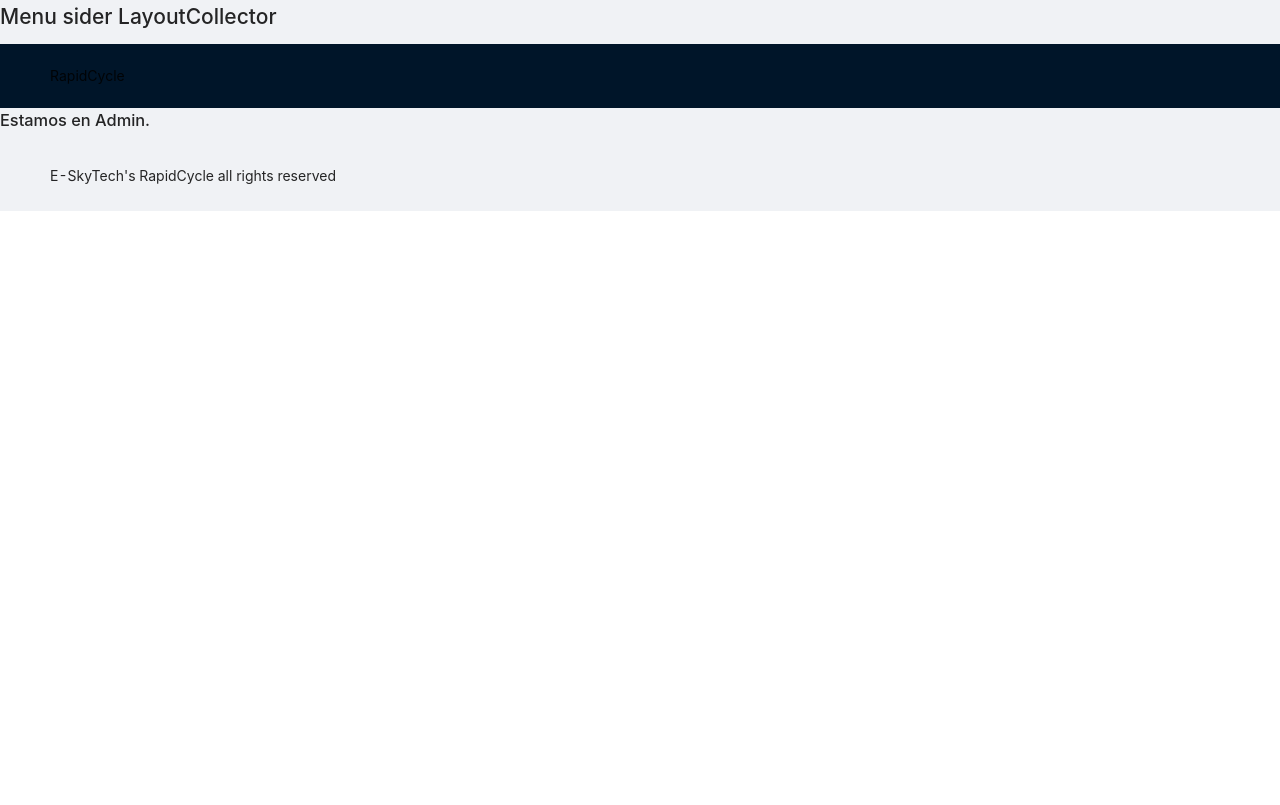
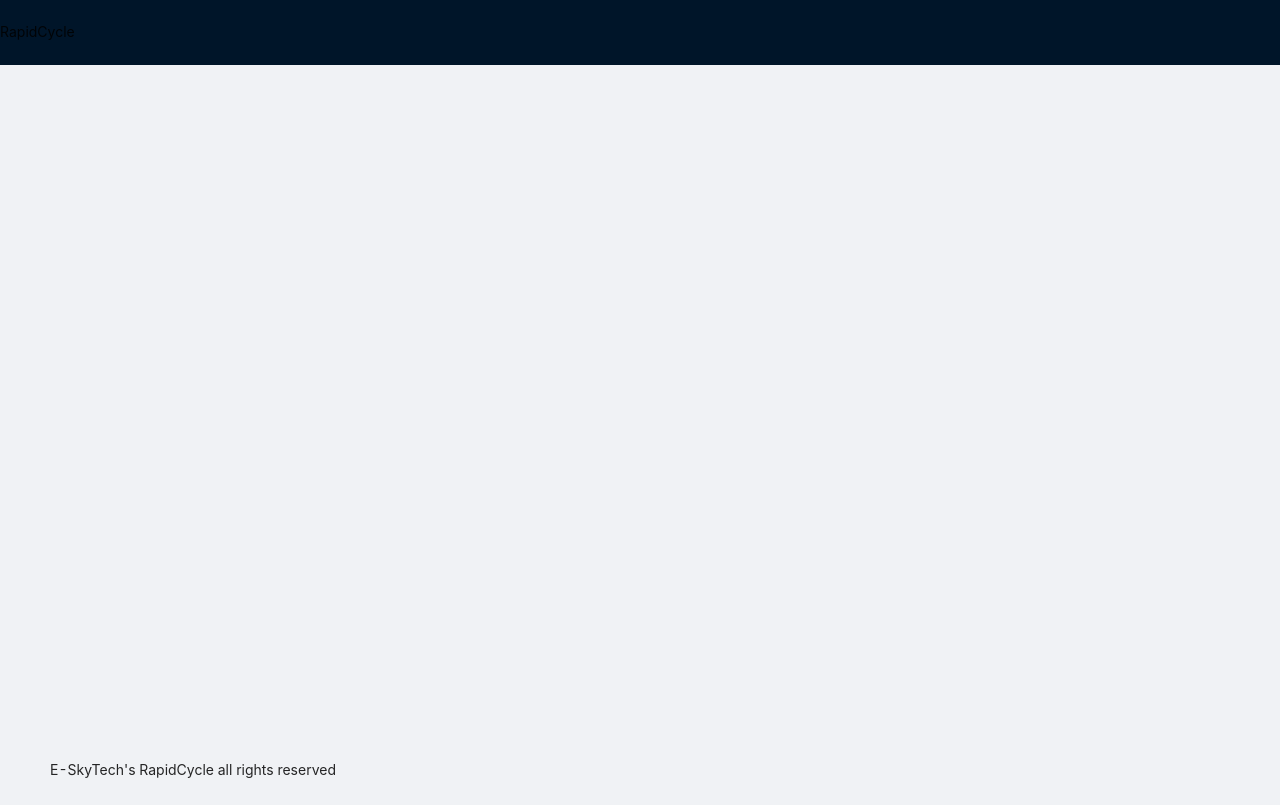
Before and after one commit to RobbCorrea/RapidCycle-Web-App, a React (Create React App) app: page /admin in a window 1280 px wide. Built offline with nearby package versions, Linux system fonts and the light colour scheme.

Commit message:
Add scss to className layoutAdmin

```diff
--- a/public/index.html
+++ b/public/index.html
@@ -9,8 +9,9 @@
       name="description"
       content="Web application for helping users find recyclers in their city and getting paid for their separated wastes."
     />
+    <!--
     <link rel="apple-touch-icon" href="%PUBLIC_URL%/logo192.png" />
-    <!--
+
       manifest.json provides metadata used when your web app is installed on a
       user's mobile device or desktop. See https://developers.google.com/web/fundamentals/web-app-manifest/
     -->
--- a/src/App.js
+++ b/src/App.js
@@ -1,5 +1,5 @@
 import React from "react";
-import { BrowserRouter as Router, Route, Switch } from "react-router-dom";
+import { BrowserRouter as Router, Switch } from "react-router-dom";
 /* import Admin from "./pages/Admin";
 import AdminHome from "./pages/Admin";
 import SignIn from "./pages/Admin/SignIn.js";
--- a/src/layouts/LayoutCollector.js
+++ b/src/layouts/LayoutCollector.js
@@ -3,7 +3,7 @@
 import { Layout } from "antd";
 //Functional Component
 import LoadRoutes from "../components/LoadRoutes";
-
+//SCSS
 import "../scss/LayoutCollector.scss";
 
 export default function LayoutCollector({ routes }) {
@@ -11,13 +11,17 @@
 
   return (
     <Layout>
-      <h2>Menu sider LayoutCollector</h2>
-      <Layout>
-        <Header>RapidCycle</Header>
-        <Content>
+      {/*TO DO: Menu Sider*/}
+      <Layout className="layout-admin">
+        <Header className="layout-admin__header">
+          {/* TO DO: Menu Top */}RapidCycle
+        </Header>
+        <Content className="layout-admin__content">
           <LoadRoutes routes={routes}></LoadRoutes>
         </Content>
-        <Footer>E-SkyTech's RapidCycle all rights reserved</Footer>
+        <Footer className="layout-admin__footer">
+          E-SkyTech's RapidCycle all rights reserved
+        </Footer>
       </Layout>
     </Layout>
   );
--- a/src/scss/App.scss
+++ b/src/scss/App.scss
@@ -11,6 +11,6 @@
 }
 */
 
-.App {
+/* .App {
   color: #00873d;
-}
+} */
--- a/src/scss/LayoutCollector.scss
+++ b/src/scss/LayoutCollector.scss
@@ -0,0 +1,24 @@
+@import "../scss/index.scss";
+
+.layout-admin {
+  transition: margin-left 0.2s;
+
+  &__header {
+    position: fixed;
+    top: 0;
+    left: 0;
+    width: 100%;
+    display: flex;
+    padding: 0;
+    height: 65px;
+  }
+
+  &__content {
+    min-height: calc(100vh - 65px);
+    padding: 90px 25px 25 px 25px;
+  }
+
+  &__footer {
+    padding: 20;
+  }
+}
```
Also changed, not shown: src/logo.svg (deleted).
